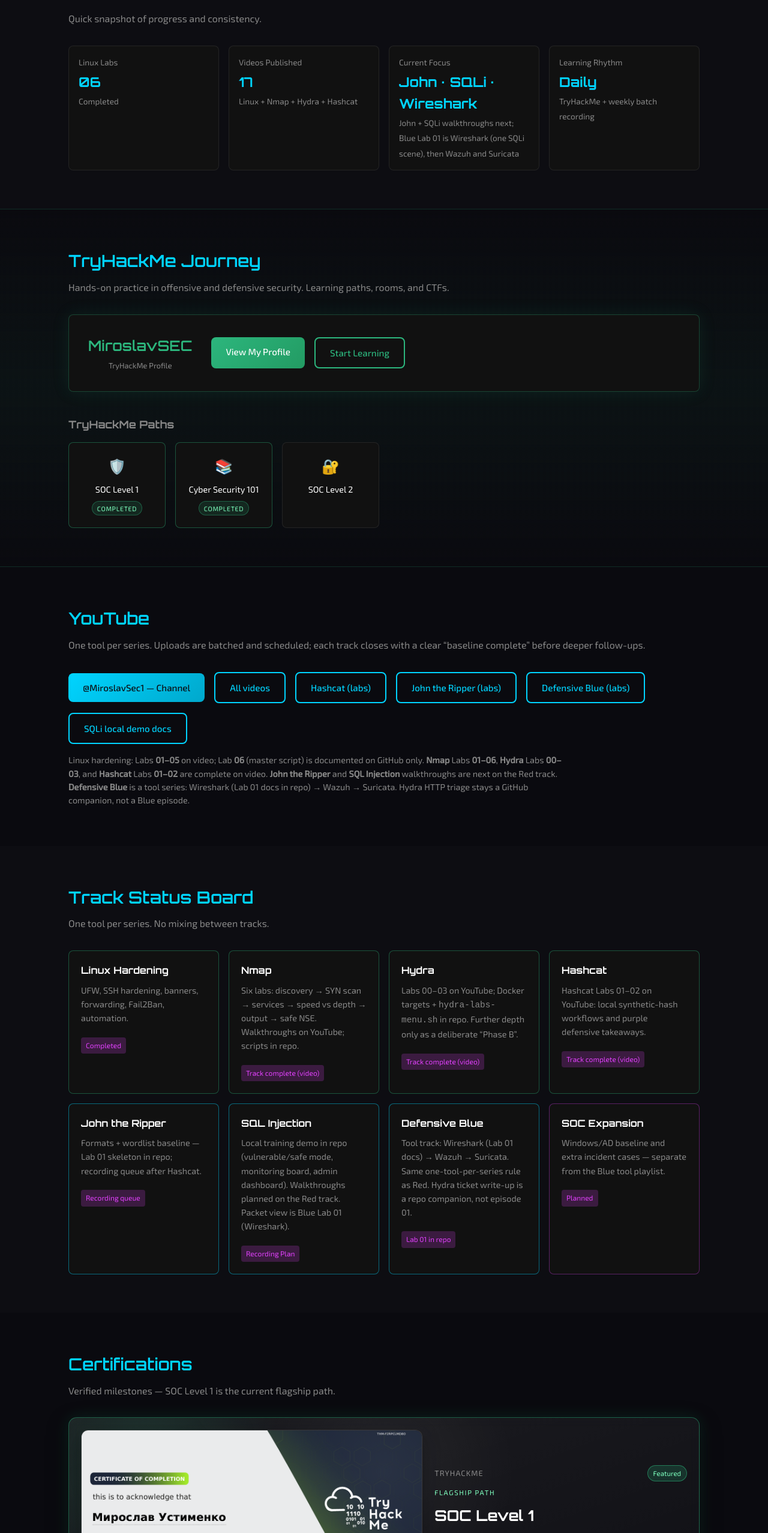
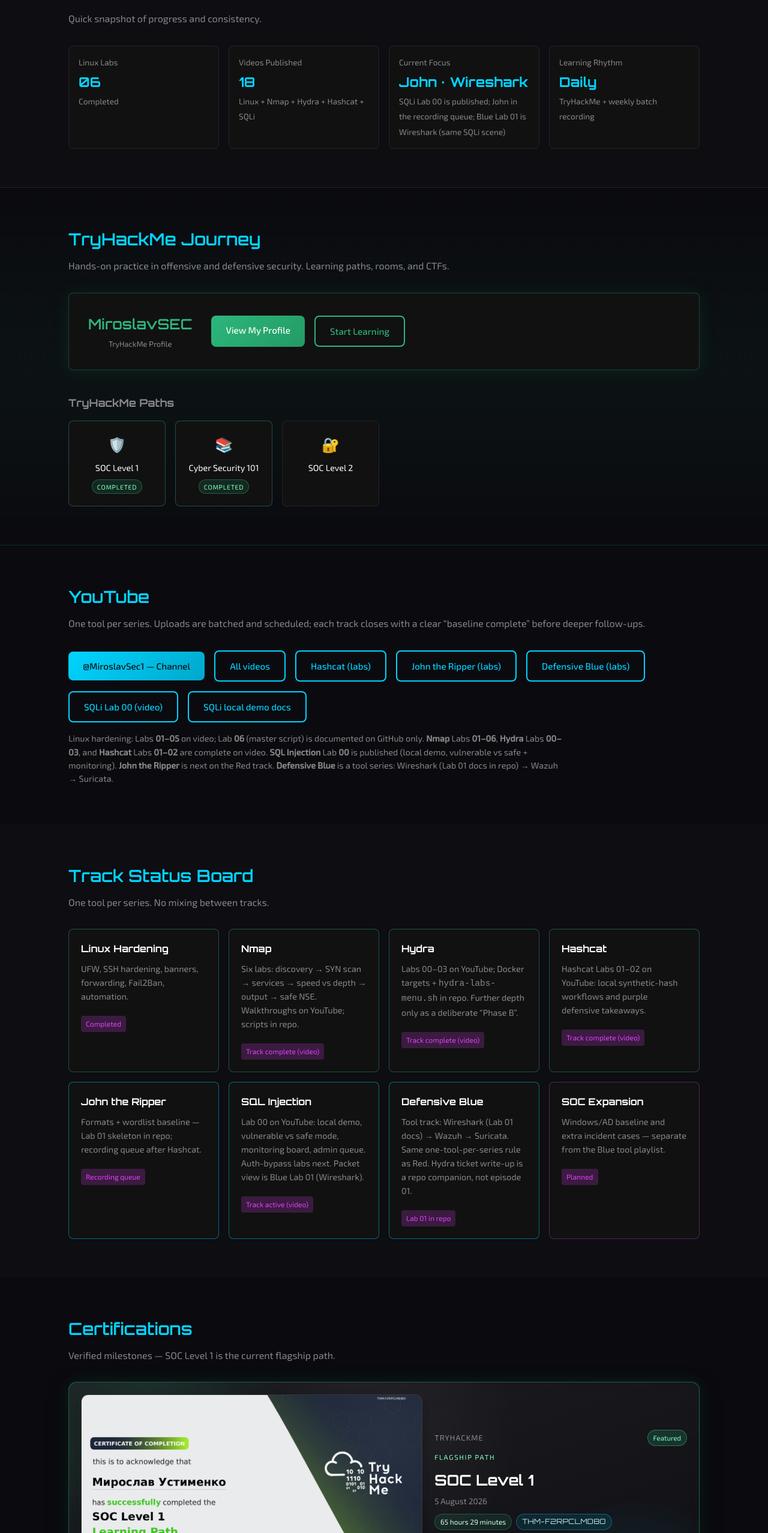
Before and after one commit to ui-west3/SOC-Analyst-Training-Lab, a plain HTML site: page docs/index.html in a window 1280 px wide. Shown: the part 905-3460 px from the top of the page at 60% size. Drawn offline with Linux system fonts and the light colour scheme.

Commit message:
Publish SQLi Lab 00 video across the portfolio.
README, lab docs, and GitHub Pages now point at the YouTube walkthrough.

```diff
--- a/docs/data/videos.json
+++ b/docs/data/videos.json
@@ -83,5 +83,10 @@
     "id": "CZ6vZzXUn9k",
     "title": "Hashcat Lab 02: Rules & Mask Attack (Realistic Password Patterns)",
     "track": "hashcat"
+  },
+  {
+    "id": "cUcpSuf5EZo",
+    "title": "SQLi Lab 00: Vulnerable vs Safe + Monitoring (Local Demo)",
+    "track": "sqli"
   }
 ]
--- a/docs/index.html
+++ b/docs/index.html
@@ -3,11 +3,11 @@
 <head>
     <meta charset="UTF-8">
     <meta name="viewport" content="width=device-width, initial-scale=1.0">
-    <meta name="description" content="MiroslavSec — SOC / Purple portfolio: Linux hardening, Nmap, Hydra, hands-on labs, defensive-blue track, TryHackMe.">
+    <meta name="description" content="MiroslavSec — SOC / Purple portfolio: Linux hardening, Nmap, Hydra, Hashcat, SQLi Lab 00, defensive-blue track, TryHackMe.">
     <meta name="author" content="MiroslavSec">
     <link rel="canonical" href="https://ui-west3.github.io/SOC-Analyst-Training-Lab/">
     <meta property="og:title" content="MiroslavSec | SOC Analyst Training Lab">
-    <meta property="og:description" content="Linux, Nmap, Hydra walkthroughs; SQLi demo in repo; defensive-blue labs — purple-team documentation and scripts.">
+    <meta property="og:description" content="Linux, Nmap, Hydra, Hashcat, SQLi Lab 00 walkthroughs; defensive-blue labs — purple-team documentation and scripts.">
     <meta property="og:type" content="website">
     <meta property="og:url" content="https://ui-west3.github.io/SOC-Analyst-Training-Lab/">
     <meta property="og:image" content="https://ui-west3.github.io/SOC-Analyst-Training-Lab/assets/banner.png">
@@ -55,13 +55,13 @@
                     </article>
                     <article class="proof-card">
                         <span class="proof-label">Videos Published</span>
-                        <strong class="proof-value" id="video-count">17</strong>
-                        <span class="proof-meta">Linux + Nmap + Hydra + Hashcat</span>
+                        <strong class="proof-value" id="video-count">18</strong>
+                        <span class="proof-meta">Linux + Nmap + Hydra + Hashcat + SQLi</span>
                     </article>
                     <article class="proof-card">
                         <span class="proof-label">Current Focus</span>
-                        <strong class="proof-value">John · SQLi · Wireshark</strong>
-                        <span class="proof-meta">John + SQLi walkthroughs next; Blue Lab 01 is Wireshark (one SQLi scene), then Wazuh and Suricata</span>
+                        <strong class="proof-value">John · Wireshark</strong>
+                        <span class="proof-meta">SQLi Lab 00 is published; John in the recording queue; Blue Lab 01 is Wireshark (same SQLi scene)</span>
                     </article>
                     <article class="proof-card">
                         <span class="proof-label">Learning Rhythm</span>
@@ -122,9 +122,10 @@
                     <a href="https://github.com/ui-west3/SOC-Analyst-Training-Lab/tree/main/labs/offensive-red/hashcat" class="btn btn-secondary" target="_blank" rel="noopener noreferrer">Hashcat (labs)</a>
                     <a href="https://github.com/ui-west3/SOC-Analyst-Training-Lab/tree/main/labs/offensive-red/john-the-ripper" class="btn btn-secondary" target="_blank" rel="noopener noreferrer">John the Ripper (labs)</a>
                     <a href="https://github.com/ui-west3/SOC-Analyst-Training-Lab/tree/main/labs/defensive-blue" class="btn btn-secondary" target="_blank" rel="noopener noreferrer">Defensive Blue (labs)</a>
+                    <a href="https://youtu.be/cUcpSuf5EZo" class="btn btn-secondary" target="_blank" rel="noopener noreferrer">SQLi Lab 00 (video)</a>
                     <a href="https://github.com/ui-west3/SOC-Analyst-Training-Lab/tree/main/labs/offensive-red/sql-injection/00-local-demo" class="btn btn-secondary" target="_blank" rel="noopener noreferrer">SQLi local demo docs</a>
                 </div>
-                <p class="playlist-note">Linux hardening: Labs <strong>01–05</strong> on video; Lab <strong>06</strong> (master script) is documented on GitHub only. <strong>Nmap</strong> Labs <strong>01–06</strong>, <strong>Hydra</strong> Labs <strong>00–03</strong>, and <strong>Hashcat</strong> Labs <strong>01–02</strong> are complete on video. <strong>John the Ripper</strong> and <strong>SQL Injection</strong> walkthroughs are next on the Red track. <strong>Defensive Blue</strong> is a tool series: Wireshark (Lab 01 docs in repo) → Wazuh → Suricata. Hydra HTTP triage stays a GitHub companion, not a Blue episode.</p>
+                <p class="playlist-note">Linux hardening: Labs <strong>01–05</strong> on video; Lab <strong>06</strong> (master script) is documented on GitHub only. <strong>Nmap</strong> Labs <strong>01–06</strong>, <strong>Hydra</strong> Labs <strong>00–03</strong>, and <strong>Hashcat</strong> Labs <strong>01–02</strong> are complete on video. <strong>SQL Injection</strong> Lab <strong>00</strong> is published (local demo, vulnerable vs safe + monitoring). <strong>John the Ripper</strong> is next on the Red track. <strong>Defensive Blue</strong> is a tool series: Wireshark (Lab 01 docs in repo) → Wazuh → Suricata.</p>
             </div>
         </section>
 
@@ -160,8 +161,8 @@
                     </article>
                     <article class="track-card progress">
                         <h3>SQL Injection</h3>
-                        <p>Local training demo in repo (vulnerable/safe mode, monitoring board, admin dashboard). Walkthroughs planned on the Red track. Packet view is Blue Lab 01 (Wireshark).</p>
-                        <span class="badge">Recording Plan</span>
+                        <p>Lab 00 on YouTube: local demo, vulnerable vs safe mode, monitoring board, admin queue. Auth-bypass labs next. Packet view is Blue Lab 01 (Wireshark).</p>
+                        <span class="badge">Track active (video)</span>
                     </article>
                     <article class="track-card progress">
                         <h3>Defensive Blue</h3>
@@ -381,8 +382,9 @@
                         <p>Docker local target with vulnerable/safe SQL modes, monitoring timeline, and admin training panel.</p>
                         <div class="lab-links">
                             <a href="https://github.com/ui-west3/SOC-Analyst-Training-Lab/tree/main/labs/offensive-red/sql-injection/00-local-demo" class="link-doc" target="_blank" rel="noopener noreferrer">Docs</a>
+                            <a href="https://youtu.be/cUcpSuf5EZo" target="_blank" rel="noopener noreferrer" class="link-video">Watch</a>
                         </div>
-                        <span class="badge">Ready in repo</span>
+                        <span class="badge">Published</span>
                     </article>
                 </div>
             </div>
```
Also changed, not shown: 5 other files.
